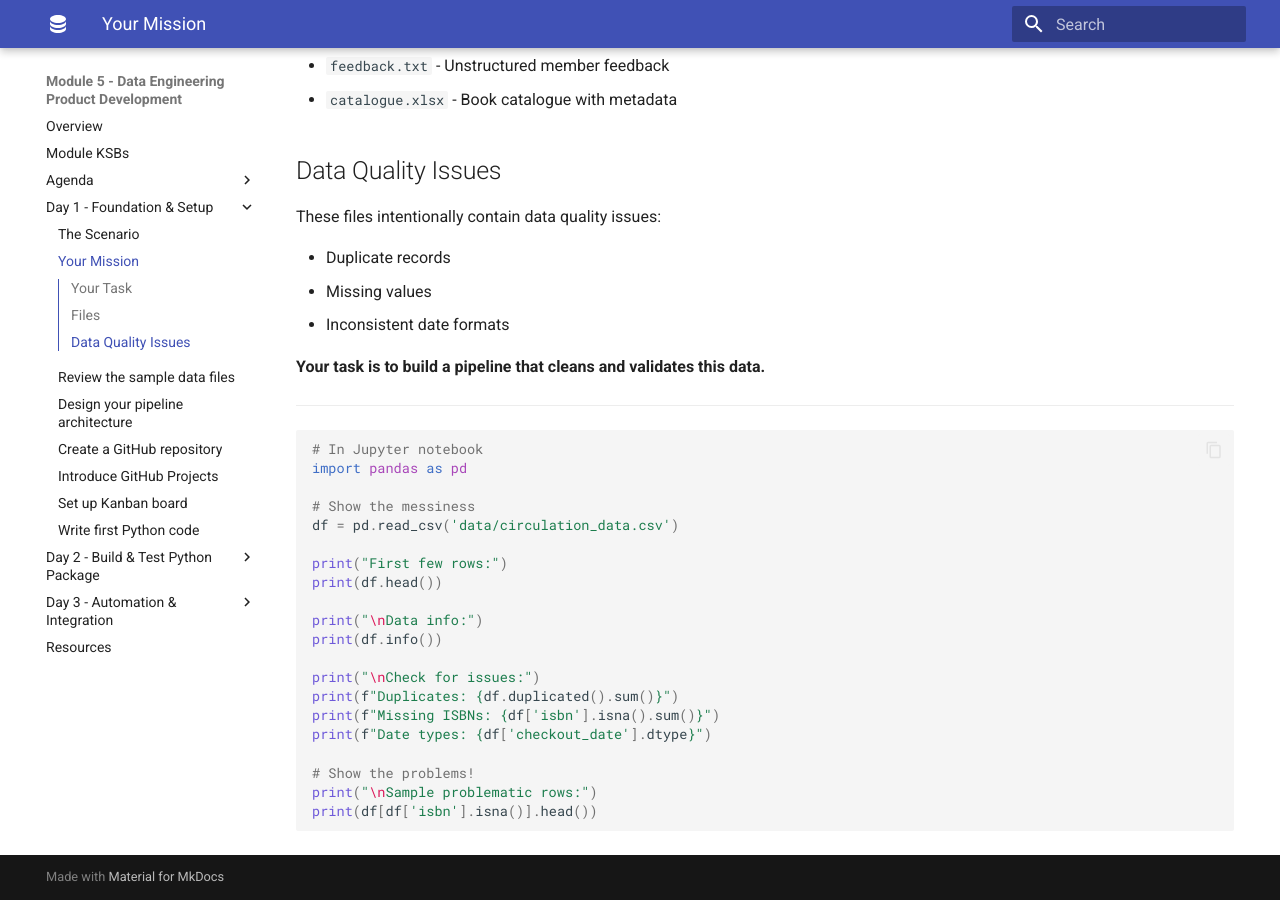
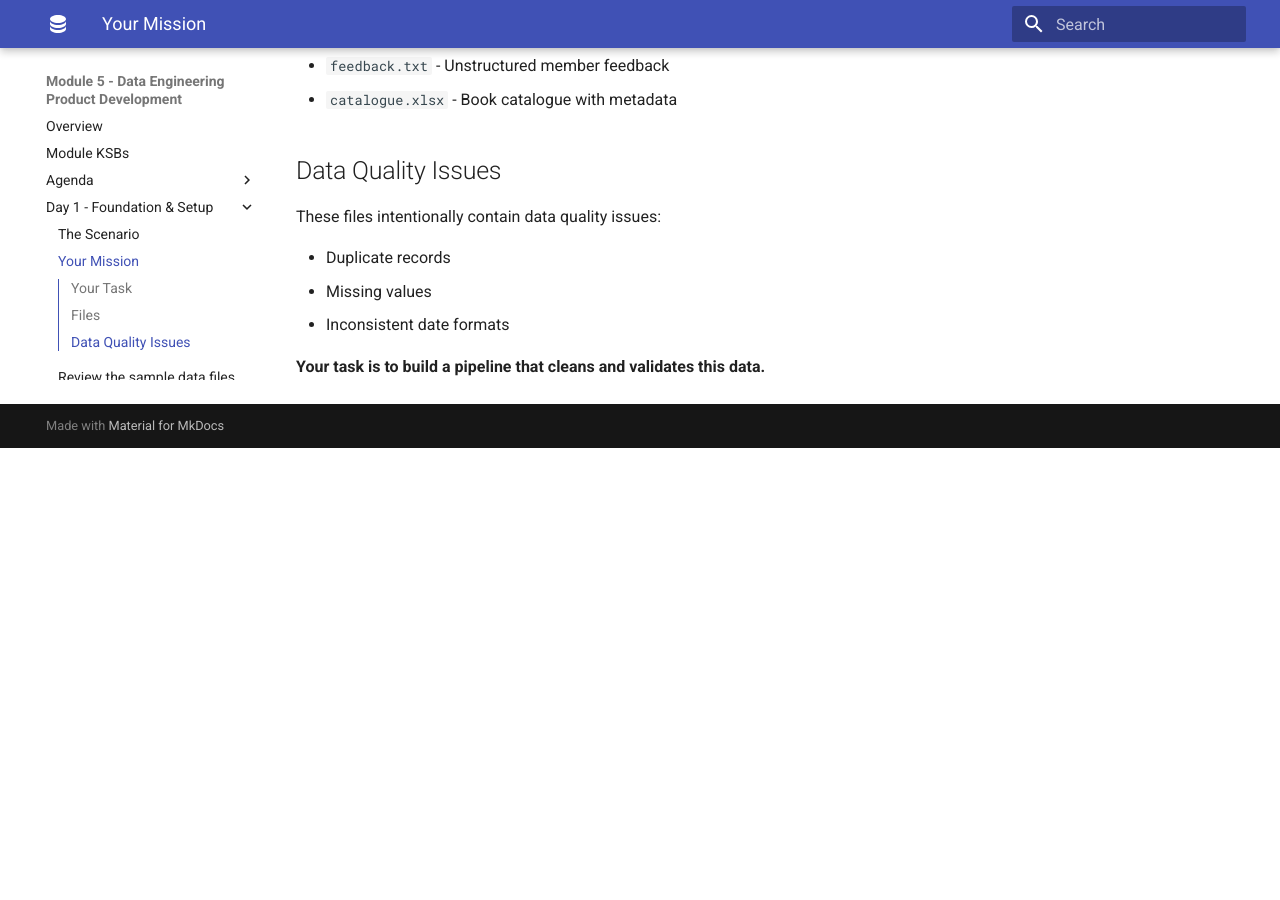
Before and after one commit to qaalabs/DE5M5, an MkDocs documentation site: the page built from docs/day1/your-mission.md, in a window 1280 px wide and 900 px high, scrolled down 569 px. Built offline with MkDocs 1.6.1 and Material for MkDocs 9.7.7, drawn with Linux system fonts in a browser that asks for light colours; after the commit the page ends 1017 px from its top, so only the background shows below that.

Commit message:
add content

````diff
--- a/docs/day1/your-mission.md
+++ b/docs/day1/your-mission.md
@@ -27,28 +27,3 @@
 - Inconsistent date formats
 
 **Your task is to build a pipeline that cleans and validates this data.**
-
----
-
-```python
-# In Jupyter notebook
-import pandas as pd
-
-# Show the messiness
-df = pd.read_csv('data/circulation_data.csv')
-
-print("First few rows:")
-print(df.head())
-
-print("\nData info:")
-print(df.info())
-
-print("\nCheck for issues:")
-print(f"Duplicates: {df.duplicated().sum()}")
-print(f"Missing ISBNs: {df['isbn'].isna().sum()}")
-print(f"Date types: {df['checkout_date'].dtype}")
-
-# Show the problems!
-print("\nSample problematic rows:")
-print(df[df['isbn'].isna()].head())
-```
````
Also changed, not shown: docs/day1/prod-ready.md (added, +28 -0 lines), tutor/DE5M5D1/DAY-setup.md (+5 -0 lines), tutor/DE5M5D1/mission.md (+3 -2 lines), tutor/DE5M5D1/prod-ready.md (+5 -7 lines), tutor/DE5M5D1/scenario.md (+5 -13 lines), tutor/DE5M5D1/welcome.md (+5 -12 lines).
